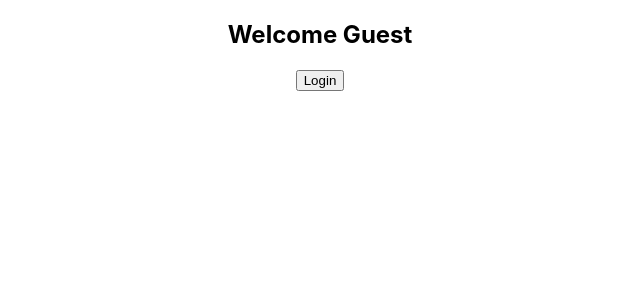
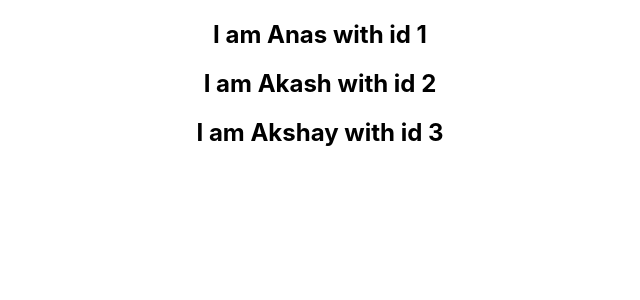
Before and after one commit to Anas07git/React-Practice, a React (Create React App) app: page / in a window 1280 px wide. Shown: the top 300 px of the page, without its empty margins (320-960 px from the left). Built offline with nearby package versions, Linux system fonts and the light colour scheme.

Commit message:
NameList

```diff
--- a/src/App.js
+++ b/src/App.js
@@ -11,6 +11,7 @@ import EventBInd from './components/EventBInd';
 import ParentComp from './components/ParentComp';
 import CondtionalRender from './components/CondtionalRender';
 import Rough from './components/Rough';
+import NameList from './components/NameList';
 
 function App() {
   return (
@@ -30,7 +31,8 @@ function App() {
       {/* <ClassClick/> */}
       {/* <EventBInd/> */}
       {/* <ParentComp/> */}
-      <CondtionalRender/>
+      {/* <CondtionalRender/> */}
+      <NameList/>
 
 
 
--- /dev/null
+++ b/src/components/NameList.js
@@ -0,0 +1,29 @@
+import React from 'react'
+import Persons from './Persons'
+
+function NameList() {
+
+const personList=[
+    {
+        id:1,
+        name:"Anas"
+    },
+    {
+        id:2,
+        name:"Akash"
+    },
+    {
+        id:3,
+        name:"Akshay"
+    }
+]
+ const persons= personList.map(person => <Persons person={person}/>)
+
+  return (
+    <div>
+      {persons}
+    </div>
+  )
+}
+
+export default NameList
--- /dev/null
+++ b/src/components/Persons.js
@@ -0,0 +1,12 @@
+import React from 'react'
+
+function Persons({person}) {
+  return (
+    <div>
+
+       <h2> I am {person.name} with id {person.id} </h2>
+    </div>
+  )
+}
+
+export default Persons
```
